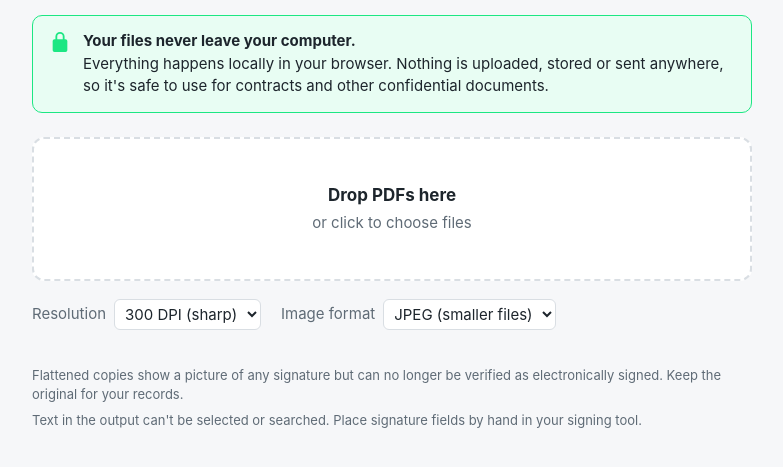
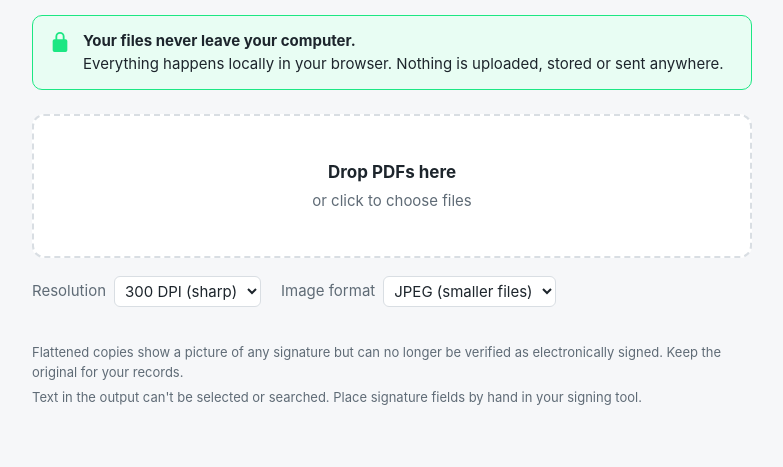
Before and after one commit to nlimbrunner-nr/pdf-flat, a plain HTML site: page index.html in a window 1280 px wide. Shown: the part 139-606 px from the top of the page, without its empty margins (248-1031 px from the left). Drawn offline with Linux system fonts and the light colour scheme.

Commit message:
Trim privacy notice wording
Co-Authored-By: Claude Opus 5.5 <noreply@anthropic.com>

```diff
--- a/index.html
+++ b/index.html
@@ -65,8 +65,7 @@
     </svg>
     <div>
       <strong>Your files never leave your computer.</strong>
-      Everything happens locally in your browser. Nothing is uploaded, stored or sent anywhere,
-      so it's safe to use for contracts and other confidential documents.
+      Everything happens locally in your browser. Nothing is uploaded, stored or sent anywhere.
     </div>
   </div>
 
```
Also changed, not shown: 1 other file.
